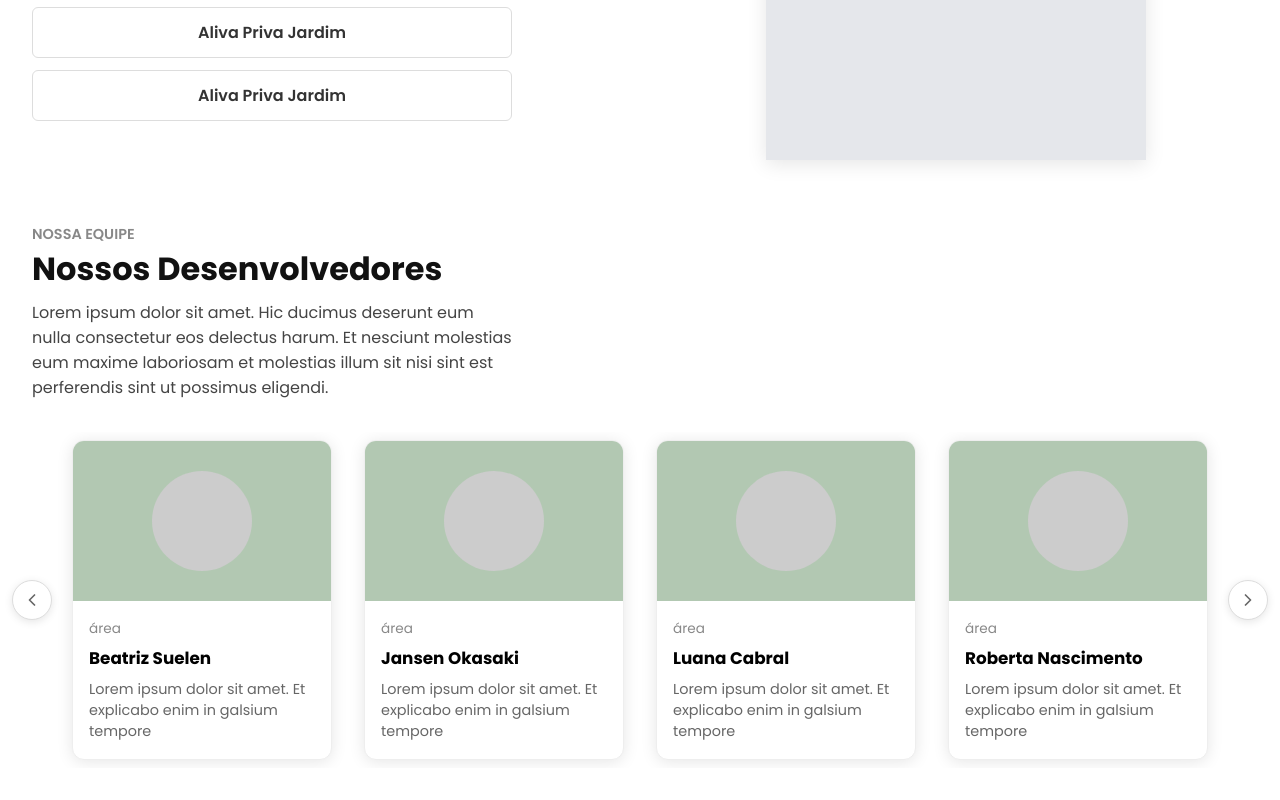
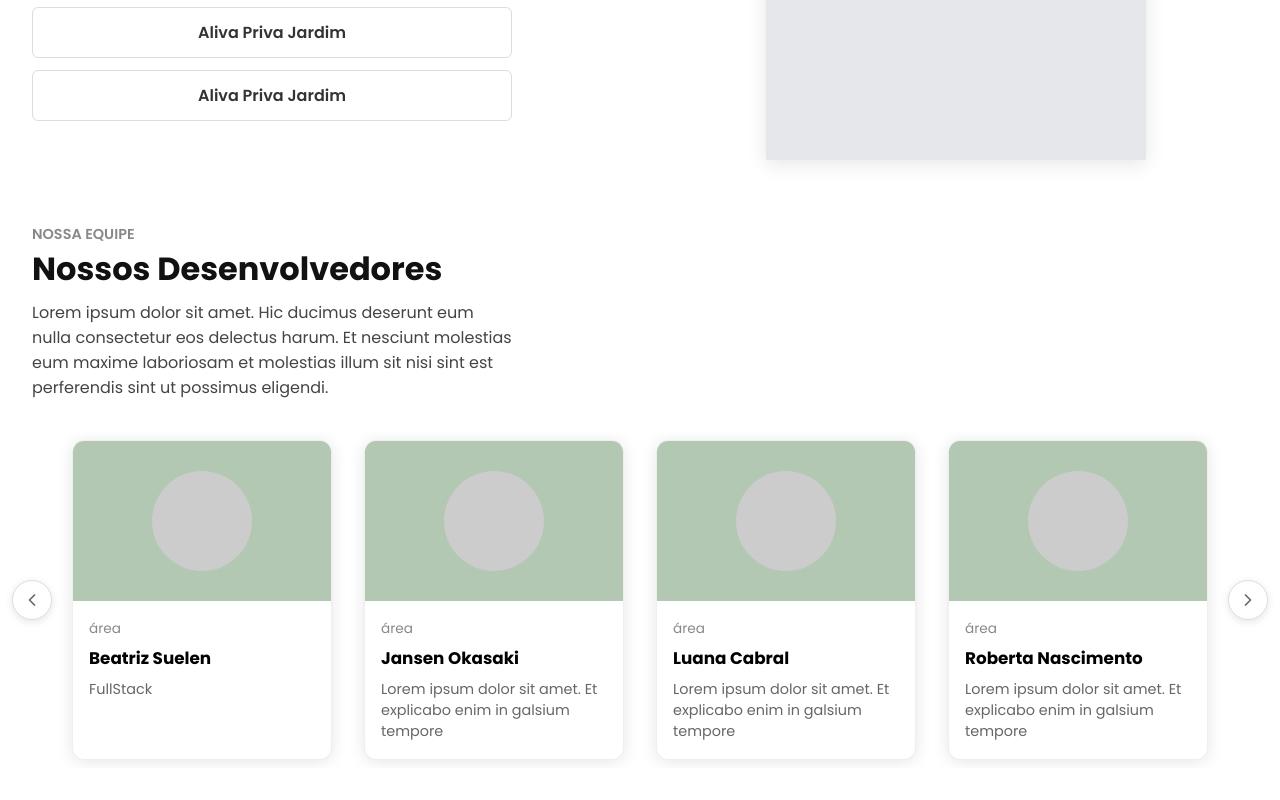
Before and after one commit to zurannii/projeto-frontend, a Next.js app in the folder projeto-frontend/: page /nosso-valor in a window 1280 px wide. Shown: the part 413-1213 px from the top of the page. Built offline with nearby package versions, Linux system fonts and the light colour scheme.

Commit message:
Área Bea

```diff
--- a/projeto-frontend/src/components/TeamCard/TeamCard.jsx
+++ b/projeto-frontend/src/components/TeamCard/TeamCard.jsx
@@ -6,7 +6,7 @@ const equipe = [
   {
     nome: 'Beatriz Suelen',
     area: 'área',
-    desc: 'Lorem ipsum dolor sit amet. Et explicabo enim in galsium tempore',
+    desc: 'FullStack',
     image: ''
   },
   {
```
